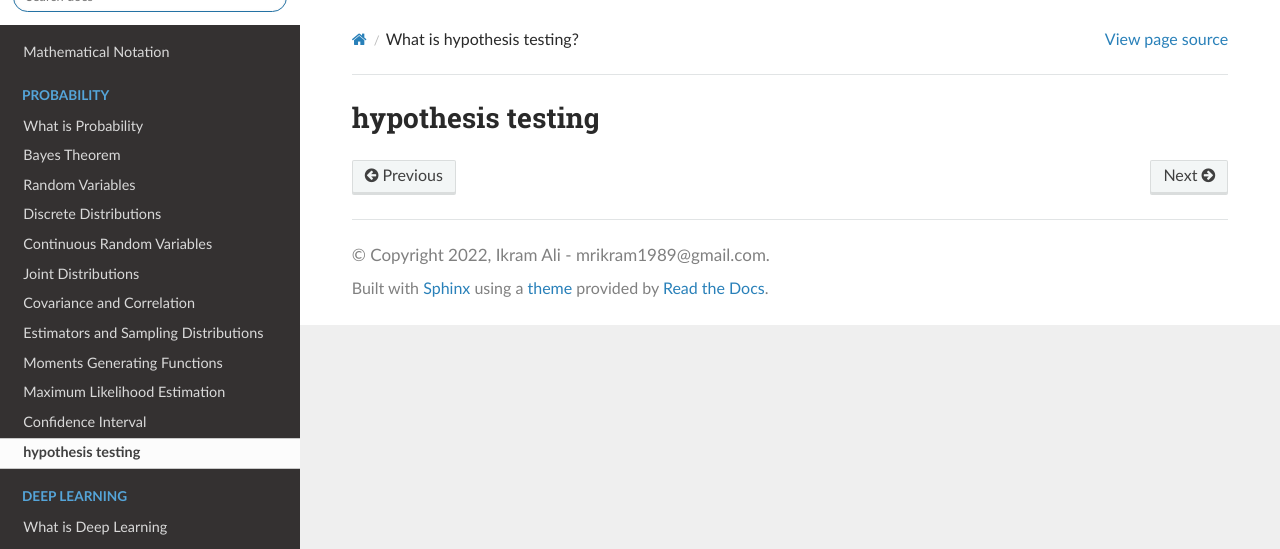
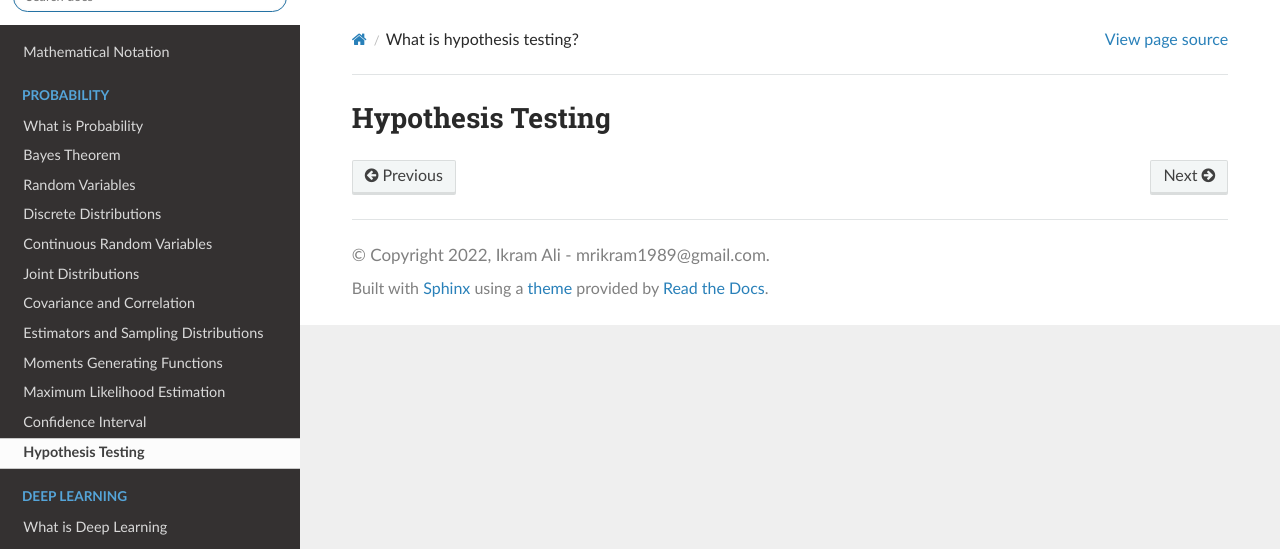
Before and after one commit to akkefa/ml-notes, a Sphinx documentation site: the page built from docs/probability/hypothesis_testing.md, in a window 1280 px wide. Shown: the top 549 px of the page. Built offline with Sphinx 7.4.7 and the Read the Docs theme 2.0.0, drawn with Linux system fonts in a browser that asks for light colours.

Commit message:
new changes

````diff
--- a/docs/probability/hypothesis_testing.md
+++ b/docs/probability/hypothesis_testing.md
@@ -7,4 +7,4 @@ kernelspec:
 ```{title} What is hypothesis testing?
 ```
 
-# hypothesis testing
+# Hypothesis Testing
````
